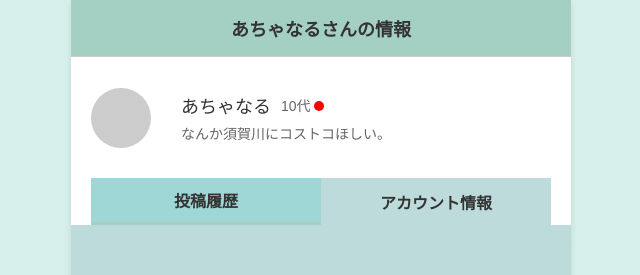
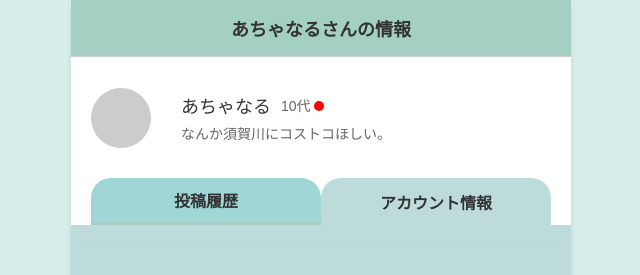
Before and after one commit to bo-cho/Hackathon, a plain HTML site: page HTML/accountinfo.html in a window 1280 px wide. Shown: the top 275 px of the page, 319-959 px from the left. Drawn offline with Linux system fonts and the light colour scheme.

Commit message:
タブの形を修正

```diff
--- a/CSS/accountinfo.css
+++ b/CSS/accountinfo.css
@@ -78,9 +78,8 @@ body {
 .tabs {
     display: flex;
     justify-content: space-between;
-    background-color: #a4d0c3;
+    margin: 20px 0;
     border-radius: 10px;
-    margin: 20px 0;
 }
 
 .tab {
@@ -94,6 +93,7 @@ body {
     border: none;
     color: #333;
     transition: background-color 0.3s ease;
+    border-radius: 20px 20px 0 0;
 }
 
 .tab.active {
```
